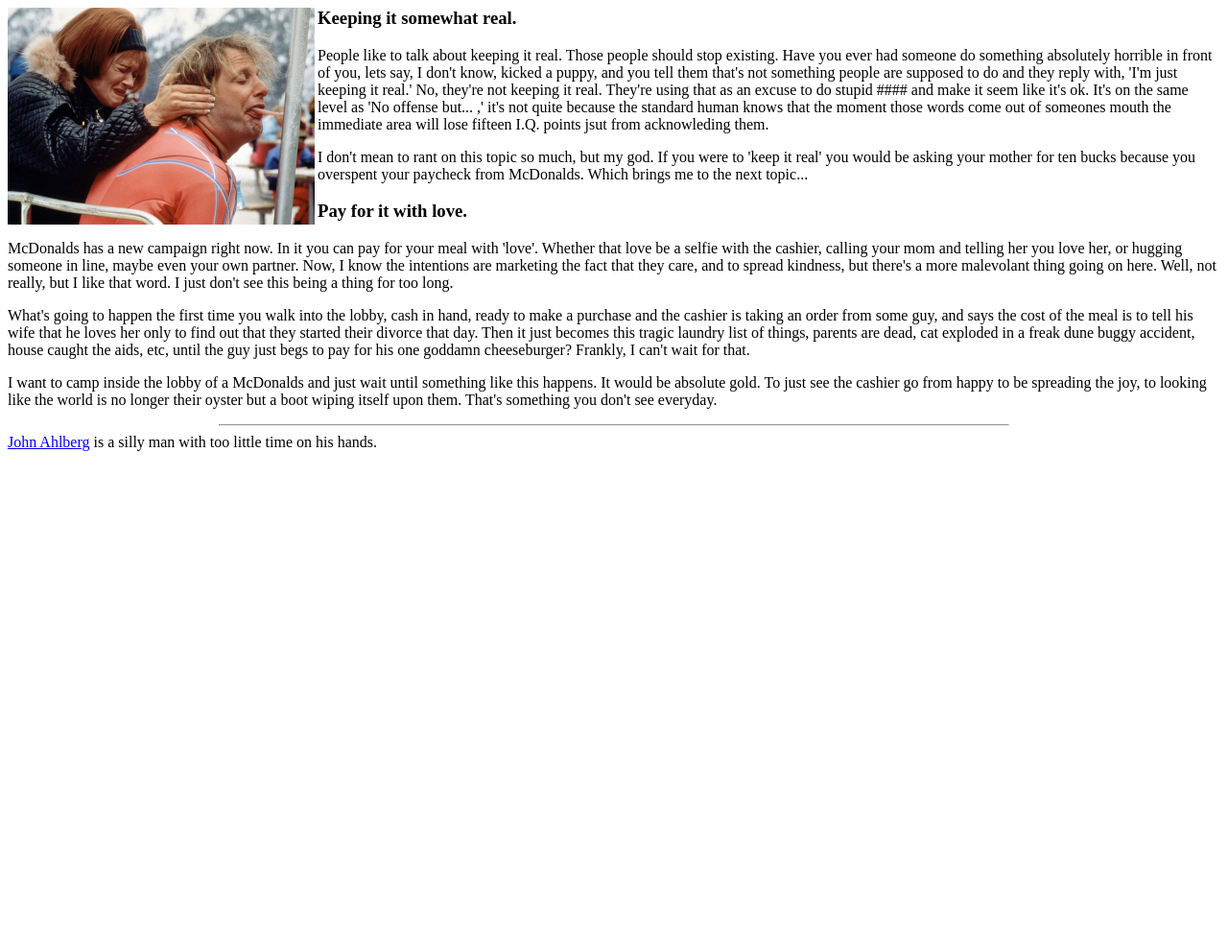
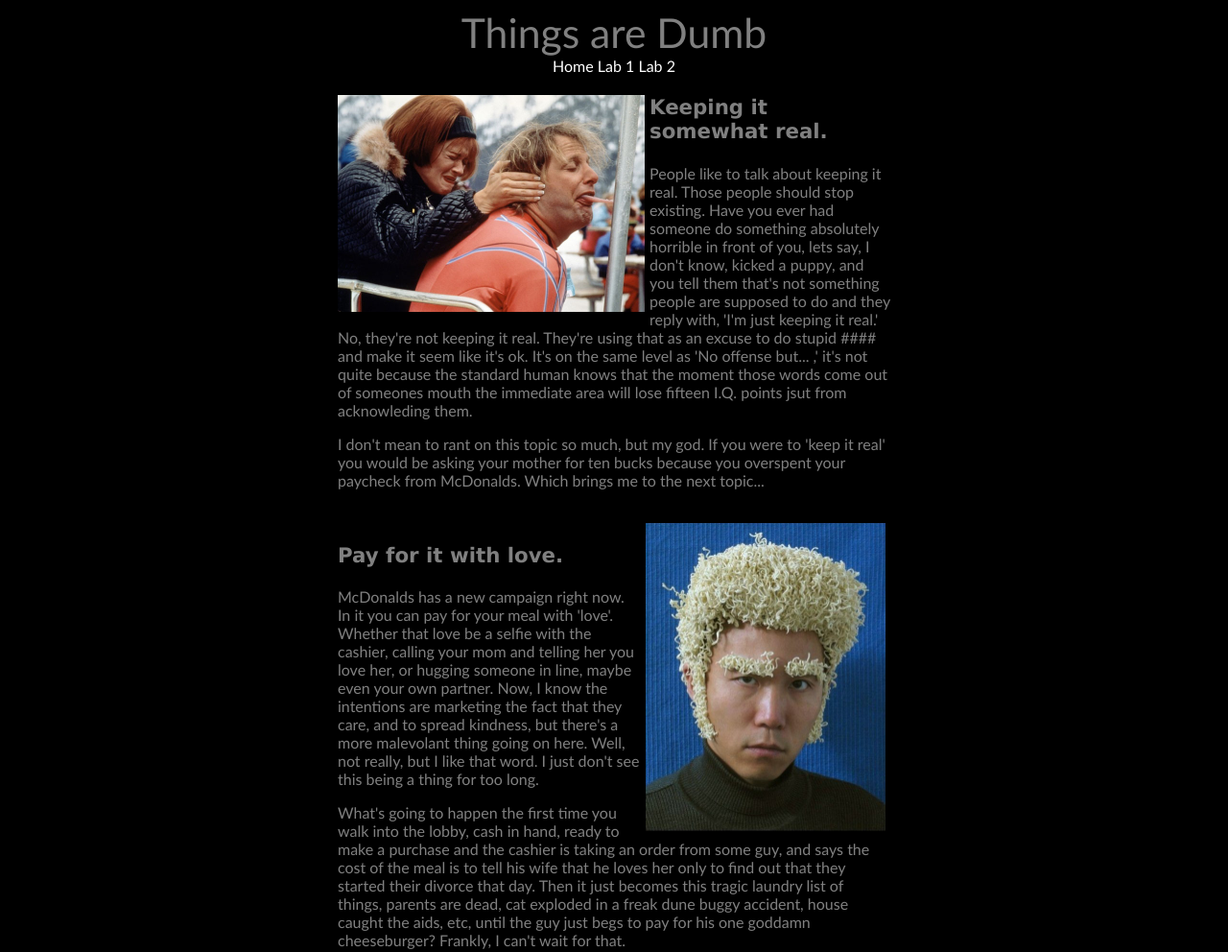
Before and after one commit to johnahlberg/johnahlberg.github.io, a plain HTML site: page lab3.html in a window 1280 px wide. Shown: the top 992 px of the page at 96% size. Before the commit the page ends 800 px from the top, so only its background shows below. Drawn offline with Linux system fonts and the light colour scheme.

Commit message:
Final Lab3

```diff
--- a/lab3.html
+++ b/lab3.html
@@ -3,24 +3,61 @@
 <head>
     <meta charset="utf-8" />
     <title>Have you had your daily dose of self loathing today?</title>
+    <style type="text/css">
+    <!--
+        #body {max-width:45%;
+            margin: 0 auto;
+            color:gray;}
+        body {font-family:Calibri;
+            font-size:12pt;
+            background-color:black;
+            margin-left:auto;
+            margin-right:auto;}
+        h1 {font-family:Verdana;
+            font-size:16pt;}
+        a {text-decoration:none;
+            color:white;}
+        hr {align=center;}
+        img.alignL {float:left;
+            margin-left:5px
+            margin-right:5px;
+            padding-right:5px;}
+        img.alignR {float:right;
+            margin-right:5px;
+            margin-left:5px;}
+        header {text-align:center;
+            font-size:32pt;
+            color:gray;}
+        nav {margin:0 auto;
+            text-align:center;}
+        footer {text-align:center;}
+        -->
+    </style>
     </head>
 
     <body>
-
-    <header><img src="images/stupid.jpg" align="left" height="226px" width="320px" /></header>
+       <div id="body">
+    <header>Things are Dumb</header>
+           <nav><a href="index.html">Home</a> <a href="lab1.html">Lab 1</a> <a href="lab2.html">Lab 2</a></nav>
 
     <section>
         <article>
+            <img class="alignL" src="images/stupid.jpg" height="226px" width="320px" />
             <h1>Keeping it somewhat real.</h1>
         <p>People like to talk about keeping it real. Those people should stop existing. Have you ever had someone do something absolutely horrible in front of you, lets say, I don't know, kicked a puppy, and you tell them that's not something people are supposed to do and they reply with, 'I'm just keeping it real.' No, they're not keeping it real. They're using that as an excuse to do stupid #### and make it seem like it's ok. It's on the same level as 'No offense but... ,' it's not quite because the standard human knows that the moment those words come out of someones mouth the immediate area will lose fifteen I.Q. points jsut from acknowleding them.</p>
         <p>I don't mean to rant on this topic so much, but my god. If you were to 'keep it real' you would be asking your mother for ten bucks because you overspent your paycheck from McDonalds. Which brings me to the next topic...</p>
+            <br />
+            <img class="alignR" src="images/dumb.jpg" height="321px" width="250px" />
         <h1>Pay for it with love.</h1>
         <p>McDonalds has a new campaign right now. In it you can pay for your meal with 'love'. Whether that love be a selfie with the cashier, calling your mom and telling her you love her, or hugging someone in line, maybe even your own partner. Now, I know the intentions are marketing the fact that they care, and to spread kindness, but there's a more malevolant thing going on here. Well, not really, but I like that word. I just don't see this being a thing for too long.</p>
         <p>What's going to happen the first time you walk into the lobby, cash in hand, ready to make a purchase and the cashier is taking an order from some guy, and says the cost of the meal is to tell his wife that he loves her only to find out that they started their divorce that day. Then it just becomes this tragic laundry list of things, parents are dead, cat exploded in a freak dune buggy accident, house caught the aids, etc, until the guy just begs to pay for his one goddamn cheeseburger? Frankly, I can't wait for that.</p>
-        <p>I want to camp inside the lobby of a McDonalds and just wait until something like this happens. It would be absolute gold. To just see the cashier go from happy to be spreading the joy, to looking like the world is no longer their oyster but a boot wiping itself upon them. That's something you don't see everyday.</p></article></section>
+        <p>I want to camp inside the lobby of a McDonalds and just wait until something like this happens. It would be absolute gold. To just see the cashier go from happy to be spreading the joy, to looking like the world is no longer their oyster but a boot wiping itself upon them. That's something you don't see everyday.</p>               </article>
+    </section>
+           <br />
+           <br />
       <!-- You have found a secret! You are now entitled to one cookie.-->
-        <hr height="4px" width="65%" bgcolor="black" />
+        <hr height="8px" bgcolor="black" />
     <footer><a href="mailto:ahlberg_0396854@my.scccd.edu">John Ahlberg</a> is a silly man with too little time on his hands.</footer>
-
+        </div>
     </body>
 </html>
```
Also changed, not shown: images/dumb.jpg (added).
